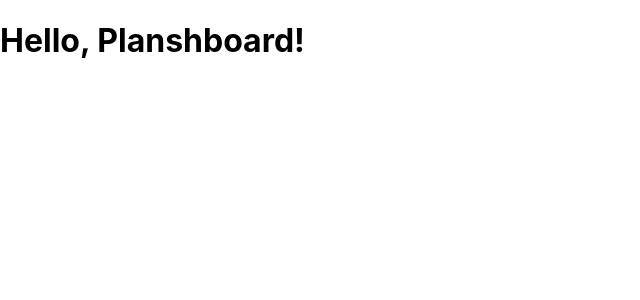
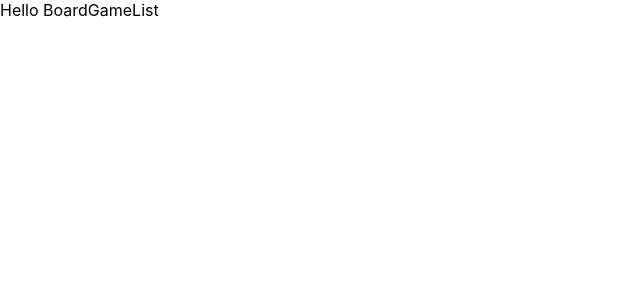
Before and after one commit to grudus/planshboard-backend, a React (Create React App) app in the folder frontend/: page /board-games in a window 1280 px wide. Shown: the top 300 px of the page, without its empty margins (0-640 px from the left). Built offline with nearby package versions, Linux system fonts and the light colour scheme.

Commit message:
Add react-router and basic routes

```diff
--- a/frontend/src/App.tsx
+++ /dev/null
@@ -1,9 +0,0 @@
-import React from 'react';
-
-function App() {
-  return (
-    <h1>Hello, Planshboard!</h1>
-  );
-}
-
-export default App;
--- /dev/null
+++ b/frontend/src/app/App.tsx
@@ -0,0 +1,13 @@
+import React from "react";
+import { BrowserRouter } from "react-router-dom";
+import PlashboardRoutes from "./routing/PlanshboardRoutes";
+
+function App() {
+  return (
+    <BrowserRouter>
+      <PlashboardRoutes/>
+    </BrowserRouter>
+  );
+}
+
+export default App;
--- /dev/null
+++ b/frontend/src/app/auth/AuthRoutes.tsx
@@ -0,0 +1,15 @@
+import React from "react";
+import { Route, Switch, Redirect } from "react-router-dom";
+import Login from "./login/Login";
+import Registration from "./registration/Registration";
+import { appRoutes } from "../routing/routes";
+
+const AuthRoutes = () => (
+  <Switch>
+    <Route path={appRoutes.auth.login}><Login/></Route>
+    <Route path={appRoutes.auth.registration}><Registration/></Route>
+    <Route path={appRoutes.auth.base}><Redirect to={appRoutes.auth.login}/></Route>
+  </Switch>
+);
+
+export default AuthRoutes;
--- /dev/null
+++ b/frontend/src/app/auth/login/Login.tsx
@@ -0,0 +1,5 @@
+import React from "react";
+
+const Login = () => <div>Login</div>;
+
+export default Login;
--- /dev/null
+++ b/frontend/src/app/auth/registration/Registration.tsx
@@ -0,0 +1,5 @@
+import React from 'react';
+
+const Registration = () => <div>Registration</div>;
+
+export default Registration;
--- /dev/null
+++ b/frontend/src/app/board-games/BoardGameList.tsx
@@ -0,0 +1,7 @@
+import React from "react";
+
+
+const BoardGameList = () => (<div>Hello BoardGameList</div>);
+
+
+export default BoardGameList;
--- /dev/null
+++ b/frontend/src/app/board-games/BoardGameRoutes.tsx
@@ -0,0 +1,12 @@
+import React from "react";
+import { Route } from "react-router-dom";
+import BoardGameList from "./BoardGameList";
+import { appRoutes } from "../routing/routes";
+
+const BoardGameRoutes = () => (
+  <>
+    <Route path={appRoutes.boardGames.list}><BoardGameList/></Route>
+  </>
+);
+
+export default BoardGameRoutes;
--- /dev/null
+++ b/frontend/src/app/routing/PlanshboardRoutes.tsx
@@ -0,0 +1,15 @@
+import React from "react";
+import { Redirect, Route } from "react-router-dom";
+import AuthRoutes from "../auth/AuthRoutes";
+import BoardGameRoutes from "../board-games/BoardGameRoutes";
+import { appRoutes } from "./routes";
+
+const PlashboardRoutes = () => (
+  <>
+    <AuthRoutes/>
+    <BoardGameRoutes/>
+    <Route exact path={appRoutes.home}><Redirect to={appRoutes.boardGames.list}/></Route>
+  </>
+);
+
+export default PlashboardRoutes;
--- /dev/null
+++ b/frontend/src/app/routing/routes.ts
@@ -0,0 +1,11 @@
+export const appRoutes = {
+    auth: {
+        login: "/auth/login",
+        registration: "/auth/login",
+        base: "/auth",
+    },
+    boardGames: {
+        list: "/board-games",
+    },
+    home: "/",
+};
--- a/frontend/src/index.tsx
+++ b/frontend/src/index.tsx
@@ -1,7 +1,7 @@
 import React from 'react';
 import ReactDOM from 'react-dom';
 import './index.css';
-import App from './App';
+import App from './app/App';
 import * as serviceWorker from './serviceWorker';
 
 ReactDOM.render(<App />, document.getElementById('root'));
```
Also changed, not shown: frontend/package.json (+13 -9 lines), 2 other files (tests, documents, lock files or other folders).
